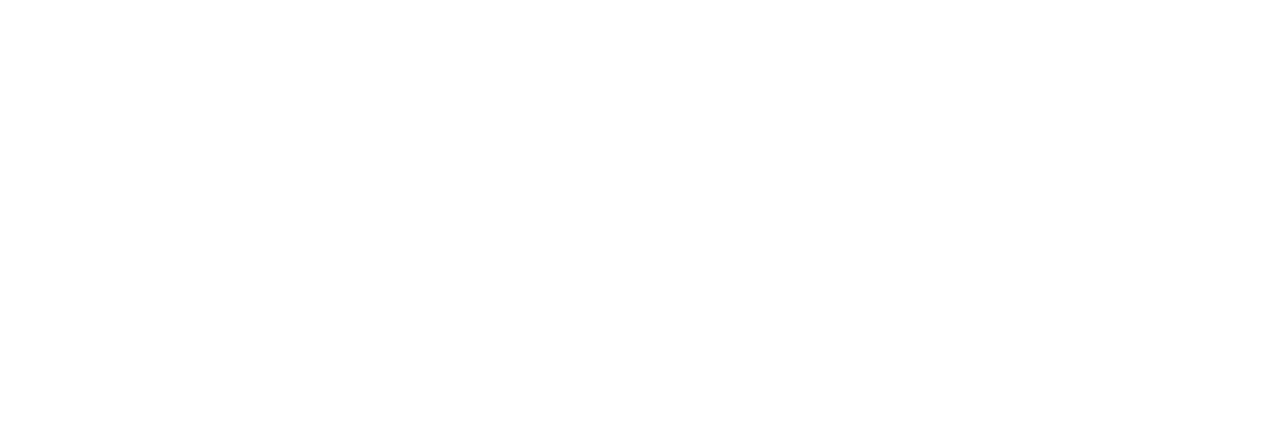
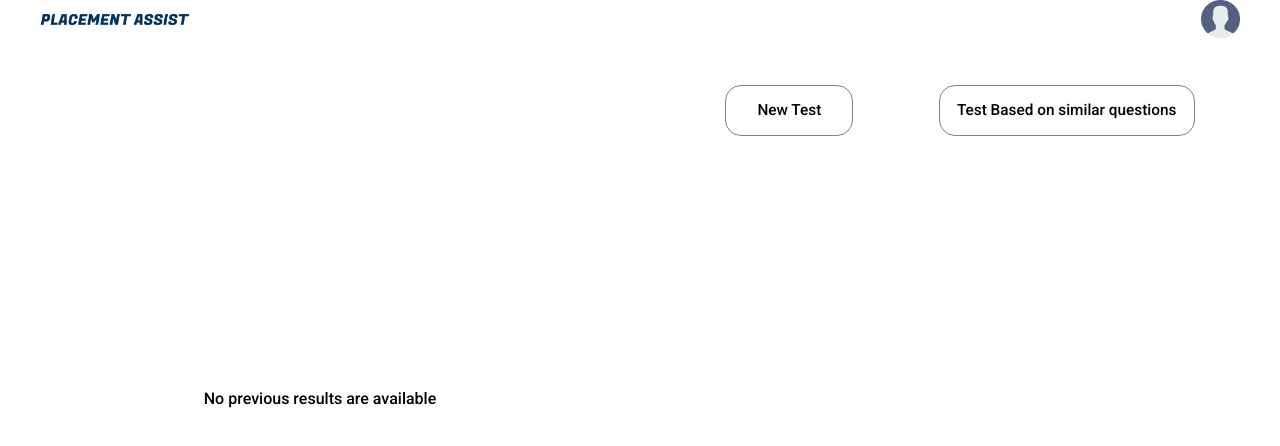
Before and after one commit to sms2002/mini_pro_frontend, a React (Create React App) app in the folder mini_pro_frontend/: page /mcq in a window 1280 px wide. Before the commit this address had no page. Shown: the top 446 px of the page. Built offline with nearby package versions, Linux system fonts and the light colour scheme; no server answers.

Commit message:
created mcq landing page

```diff
--- a/mini_pro_frontend/package.json
+++ b/mini_pro_frontend/package.json
@@ -10,7 +10,10 @@
     "@testing-library/react": "^13.4.0",
     "@testing-library/user-event": "^13.5.0",
     "axios": "^1.4.0",
+    "chart.js": "^4.3.0",
     "react": "^18.2.0",
+    "react-chartjs-2": "^5.2.0",
+    "react-circular-progressbar": "^2.1.0",
     "react-dom": "^18.2.0",
     "react-loading": "^2.0.3",
     "react-router-dom": "^6.11.1",
--- a/mini_pro_frontend/src/App.js
+++ b/mini_pro_frontend/src/App.js
@@ -6,6 +6,7 @@
 import Landing from './Pages/LandingPage';
 import JobPage from './Pages/JobPage';
 import ViewProfilepage from './Pages/ViewProfilepage';
+import McqLandingPage from './Pages/McqLandingPage';
 function App() {
   return (
     <div className="App">
@@ -16,6 +17,7 @@
       <Route path='/landing' element={<Landing/>}/>
       <Route path='/job' element={<JobPage/>}/>
       <Route path='/viewprofile' element={<ViewProfilepage/>}/>
+      <Route path='/mcq' element={<McqLandingPage/>}/>
      </Routes>
     </div>
   );
--- /dev/null
+++ b/mini_pro_frontend/src/Components/BarChart/BarChart.css
@@ -0,0 +1,8 @@
+.BarContainer
+{
+    display: flex;
+    justify-content: center;
+    align-items: center;
+    height: 90vh;
+    margin-top: 0%;
+}
--- /dev/null
+++ b/mini_pro_frontend/src/Components/BarChart/BarChart.jsx
@@ -0,0 +1,120 @@
+import React, { useEffect, useState } from "react";
+import "./BarChart.css";
+import {
+  Chart as ChartJS,
+  BarElement,
+  Tooltip,
+  Legend,
+  CategoryScale,
+  LinearScale,
+} from "chart.js";
+import { Bar } from "react-chartjs-2";
+import axios from "axios";
+import { baseUrl } from "../../access";
+ChartJS.register(BarElement, Tooltip, Legend, CategoryScale, LinearScale);
+
+const BarChart = (props) => {
+  const [chartData, setChartData] = useState(null);
+  const [LatestArray, setLatestArray] = useState([])
+  useEffect(() => {
+    const fetchData = () => {
+      const userToken = localStorage.getItem('userAccess');
+      const config = {
+        headers: {
+          Authorization: `Bearer ${userToken}`,
+        },
+      };
+
+      axios
+        .get(`${baseUrl}/api/technical/latest/response/`, config)
+        .then((response) => {
+          const data = response.data;
+          const scoresArray = data.map((item) => item.results.scores.total_score);
+          setLatestArray(scoresArray);
+        })
+        .catch((error) => {
+          console.log(error);
+        });
+    };
+
+    fetchData();
+  }, []);
+
+  useEffect(() => {
+    console.log(LatestArray);
+
+    if (LatestArray.length > 0) {
+      const xLabels = LatestArray.map((_, index) => `Test ${index + 1}`);
+
+      const data = {
+        labels: xLabels,
+        datasets: [
+          {
+            label: ">26",
+            data: LatestArray.map((value) => (value > 26 ? value : 0)),
+            backgroundColor: "rgba(0, 255, 0, 0.2)", // Green color for '>50'
+            borderColor: "rgba(75, 192, 192, 1)",
+            borderWidth: 1,
+          },
+          {
+            label: ">13 & <= 26",
+            data: LatestArray.map((value) =>
+              value > 13 && value <= 26 ? value : 0
+            ),
+            backgroundColor: "rgba(255, 255, 0, 0.2)", // Yellow color for '>10 and <=50'
+            borderColor: "rgba(75, 192, 192, 1)",
+            borderWidth: 1,
+          },
+          {
+            label: "<=13",
+            data: LatestArray.map((value) => (value <= 13 ? value : 0)),
+            backgroundColor: "rgba(255, 0, 0, 0.2)", // Red color for '<=10'
+            borderColor: "rgba(75, 192, 192, 1)",
+            borderWidth: 1,
+          },
+        ],
+      };
+
+      setChartData(data);
+    }
+  }, [LatestArray]);
+  // const getColor = (value) => {
+  //     // Implement your custom logic here to generate colors based on value
+  //     // This is just an example, you can replace it with your own logic
+  //     if (value <= 10) {
+  //       return 'red';
+  //     }
+  //     else if(value>10&&value<=50)
+  //     {
+  //       return 'orange';
+  //     }
+  //     else if(value>50)
+  //     {
+  //         return '#90EE90';
+  //     }
+  //   };
+  return (
+    <div className="BarContainer">
+      {chartData && chartData.datasets[0].data.length > 0 ? (
+        <Bar
+          data={chartData}
+          options={{
+            scales: {
+              x: {
+                stacked: true, // Align bars horizontally
+              },
+              y: {
+                max: 40,
+                beginAtZero: true,
+              },
+            },
+          }}
+        />
+      ) : (
+        <p style={{ textAlign: "center" }}>No previous results are available</p>
+      )}
+    </div>
+  );
+};
+
+export default BarChart;
--- a/mini_pro_frontend/src/Components/Landing/Landing.jsx
+++ b/mini_pro_frontend/src/Components/Landing/Landing.jsx
@@ -14,7 +14,7 @@
             <img className="jobImage" src={job} alt="" />
             <h1 className='jobTitle'>Jobs Placed</h1>
         </div>
-        <div className="secondBox landingBox">
+        <div onClick={()=>{navigate('/mcq')}} className="secondBox landingBox">
         <img className="jobImage" src={test} alt="" />
             <h1 className='jobTitle'>MCQ Test</h1>
         </div>
--- /dev/null
+++ b/mini_pro_frontend/src/Components/Mcq/Mcq.css
@@ -0,0 +1,58 @@
+.graphContainer {
+  width: 50%;
+  height: 5em;
+}
+.prevResultContainer {
+  width: 50%;
+  margin-top: 2em;
+}
+.mcqContainer {
+  display: flex;
+}
+.buttonTestContainer {
+  display: flex;
+  width: 100%;
+  justify-content: space-evenly;
+  align-items: center;
+  height: 5rem;
+}
+.prevTestContainer {
+  height: 26rem;
+  overflow-y: scroll;
+  margin-top: 2em;
+}
+.testContainer {
+  width: 90%;
+  margin-left: 2em;
+  border-radius: 1rem;
+  background-color: gray;
+  display: flex;
+  justify-content: space-around;
+  align-items: center;
+  padding: 1em 1em;
+  color: white;
+  margin-top: 1em;
+}
+.circular-score {
+  width: 10%;
+}
+.testButton {
+  background-color: white;
+  height: auto;
+  padding: 1em 1em;
+  width: 20%;
+  cursor: pointer;
+}
+.testButton1 {
+  background-color: white;
+  height: auto;
+  padding: 1em 1em;
+  cursor: pointer;
+  width: 40%;
+}
+.testButton:hover {
+  transform: scale(1.1);
+}
+.testButton1:hover {
+    transform: scale(1.1);
+  }
--- /dev/null
+++ b/mini_pro_frontend/src/Components/Mcq/Mcq.jsx
@@ -0,0 +1,99 @@
+import React, { useEffect, useState } from "react";
+import { Bar } from "react-chartjs-2";
+import "./Mcq.css";
+import BarChart from "../BarChart/BarChart";
+import axios from "axios";
+import { baseUrl } from "../../access";
+import { CircularProgressbar } from "react-circular-progressbar";
+import "react-circular-progressbar/dist/styles.css";
+function Mcq() {
+  const [LatestArray, setLatestArray] = useState([]);
+  const [percentage, setpercentage] = useState(0);
+  const [score, setscore] = useState(0);
+  // const CircularScore = (score) => {
+  //   const total=40;
+  //   setpercentage((score / total) * 100);
+  //   setscore(score)
+  // };
+  const progressBarStyles = {
+    root: {}, // modify the root container styles if needed
+    path: {
+      stroke: '', // change the color of the progress bar
+    },
+    trail: {}, // modify the trail (background) styles if needed
+    text: {
+      fill: 'white', // change the color of the text inside the progress bar
+      fontSize: '1.5rem', // adjust the font size if needed
+    },
+  };
+  useEffect(() => {
+    // axios.get(`http://127.0.0.1:8000/api/technical/prev-results/user/`)
+    const userToken = localStorage.getItem("userAccess");
+    const config = {
+      headers: {
+        Authorization: `Bearer ${userToken}`,
+      },
+    };
+    axios
+      .get(`${baseUrl}/api/technical/prev-results/user/`, config)
+      .then((response) => {
+        console.log(response.data);
+        // const data = response.data;
+        // const scoresArray = data.map((item) => item.results.scores.total_score);
+        setLatestArray(response.data);
+      })
+      .catch((error) => {
+        console.log(error);
+      });
+      // CircularScore()
+  }, []);
+
+  return (
+    <div className="mcqContainer">
+      <div className="graphContainer">
+        <BarChart />
+      </div>
+      <div className="prevResultContainer">
+        <div className="buttonTestContainer">
+          <button className="testButton">New Test</button>
+          <button className="testButton1">Test Based on similar questions</button>
+        </div>
+        <div className="prevTestContainer">
+        {LatestArray.map((item,index)=>{
+          const score=item.results.scores.total_score;
+          const percentage=(score / 40) * 100
+          const getBackgroundColor = () => {
+            if (score >26) {
+              return 'green'; // Set background color to green if score is 80% or higher
+            } else if (score>13&&score) {
+              return 'yellow'; // Set background color to yellow if score is between 50% and 79%
+            } else {
+              return 'red'; // Set background color to red if score is below 50%
+            }
+          };
+
+          const backgroundColor = getBackgroundColor();
+          return(
+            <div className="testContainer" style={{ background: backgroundColor }}>
+            <div>
+              <h1>{`Test ${index+1}`}</h1>
+            </div>
+            <div className="circular-score">
+              <CircularProgressbar
+                value={percentage}
+                text={`${score}/40`}
+                styles={progressBarStyles}
+                className="cirularProgressBar"
+              />
+            </div>
+          </div>
+          )
+        })}
+
+        </div>
+      </div>
+    </div>
+  );
+}
+
+export default Mcq;
--- /dev/null
+++ b/mini_pro_frontend/src/Pages/McqLandingPage.jsx
@@ -0,0 +1,13 @@
+import React from 'react'
+import Navbar from '../Components/Navbar/Navbar'
+import Mcq from '../Components/Mcq/Mcq'
+function McqLandingPage() {
+  return (
+    <div>
+      <Navbar/>
+      <Mcq/>
+    </div>
+  )
+}
+
+export default McqLandingPage
```
Also changed, not shown: 1 other file (tests, documents, lock files or other folders).
